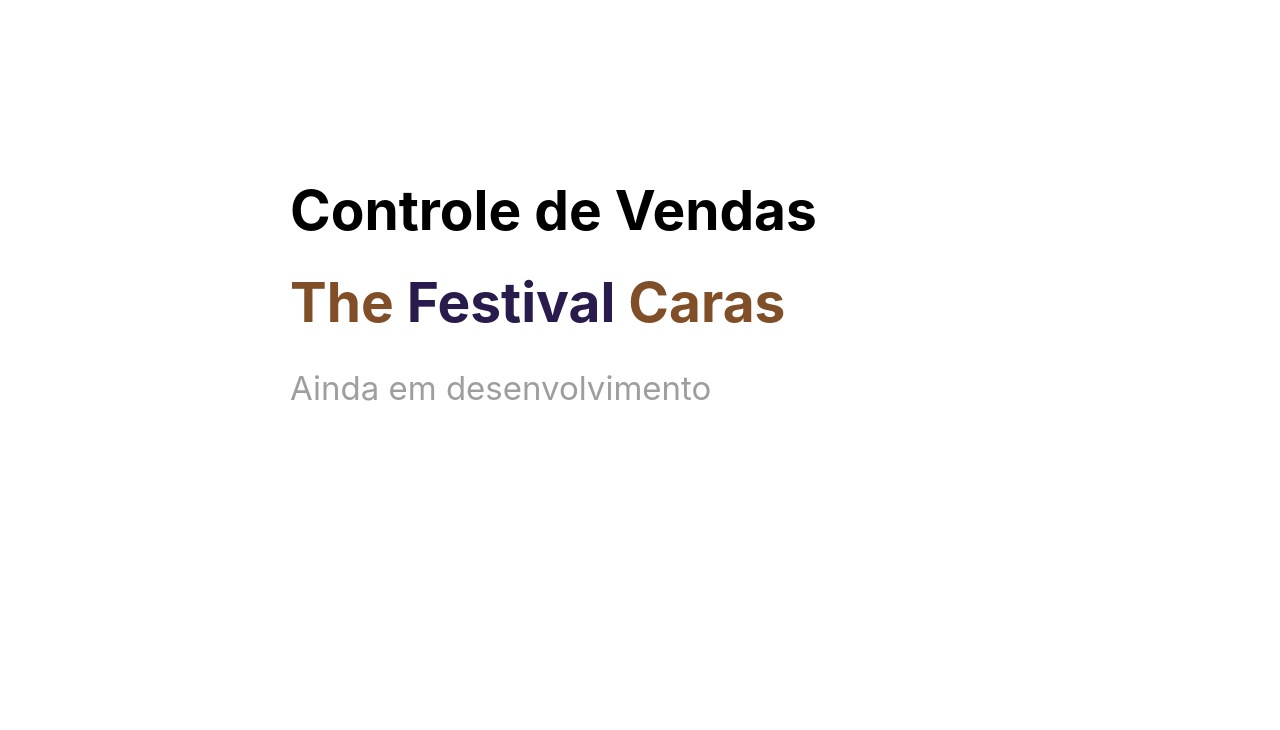
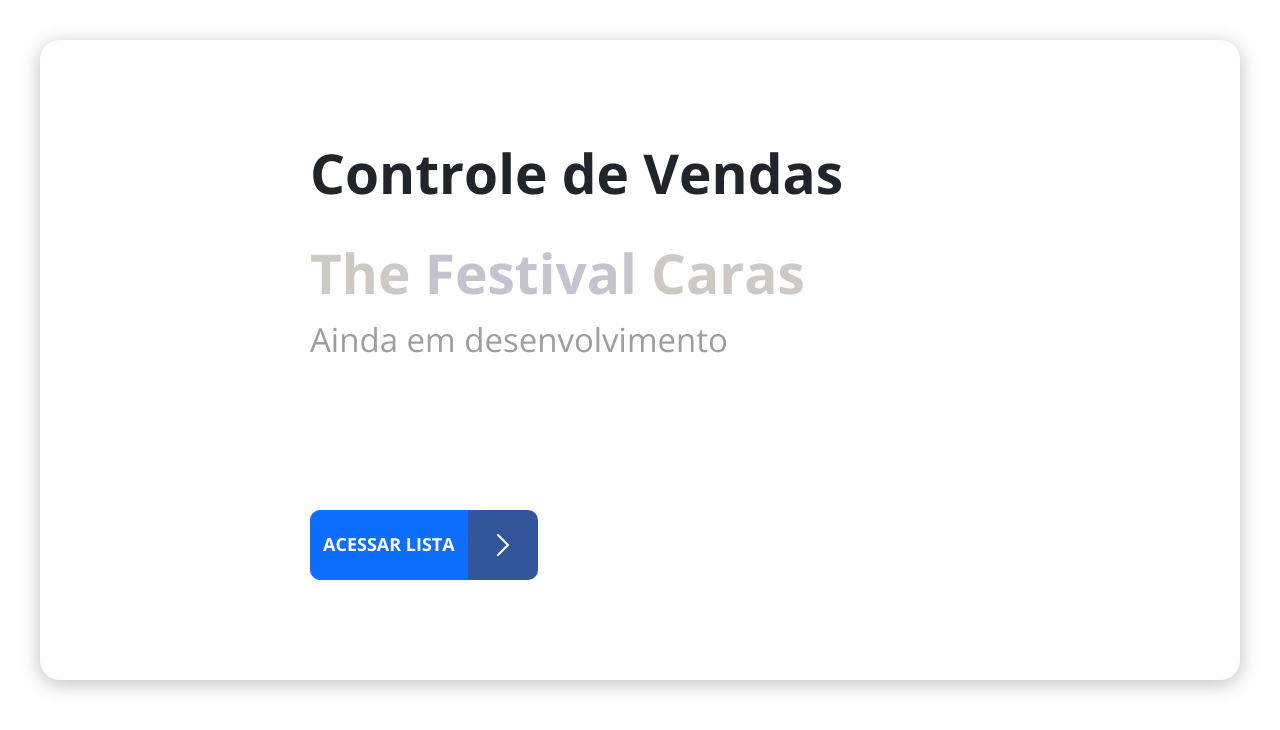
Before and after one commit to FreitassPedro/Sistema-TFC, a React (Create React App) app in the folder frontend/: page / in a window 1280 px wide. Shown: the top 730 px of the page. Built offline with nearby package versions, Linux system fonts and the light colour scheme.

Commit message:
:bug: fix: Corrigido importacao Bootstrap

```diff
--- a/frontend/src/App.css
+++ b/frontend/src/App.css
@@ -1,38 +1,27 @@
-.App {
-  text-align: center;
+@import url('https://fonts.googleapis.com/css2?family=Open+Sans:wght@400;700&display=swap');
+
+* {
+  font-family: 'Open Sans', sans-serif;
 }
 
-.App-logo {
-  height: 40vmin;
-  pointer-events: none;
+h1,
+h2,
+h3,
+h4,
+h5,
+h6 {
+  margin-bottom: 0;
+  font-weight: 700;
 }
 
-@media (prefers-reduced-motion: no-preference) {
-  .App-logo {
-    animation: App-logo-spin infinite 20s linear;
-  }
+a,
+a:hover {
+  text-decoration: none;
+  color: unset;
 }
 
-.App-header {
-  background-color: #282c34;
-  min-height: 100vh;
-  display: flex;
-  flex-direction: column;
-  align-items: center;
-  justify-content: center;
-  font-size: calc(10px + 2vmin);
-  color: white;
+.base-card {
+  background-color: #fff;
+  box-shadow: 0px 4px 20px rgba(0, 0, 0, 0.25);
+  border-radius: 10px;
 }
-
-.App-link {
-  color: #61dafb;
-}
-
-@keyframes App-logo-spin {
-  from {
-    transform: rotate(0deg);
-  }
-  to {
-    transform: rotate(360deg);
-  }
-}
--- /dev/null
+++ b/frontend/src/components/ButtonIcon/ButtonIcon.tsx
@@ -0,0 +1,18 @@
+import './styles.css';
+
+import { ReactComponent as ArrowIcon } from '../../assets/images/arrow.svg';
+
+const ButtonIcon = () => {
+  return (
+    <div className="btn-container">
+      <button className="btn btn-primary">
+        <h6>Acessar Lista</h6>
+      </button>
+      <div className="btn-icon-container">
+        <ArrowIcon />
+      </div>
+    </div>
+  );
+};
+
+export default ButtonIcon;
--- /dev/null
+++ b/frontend/src/components/ButtonIcon/styles.css
@@ -0,0 +1,34 @@
+.btn-container {
+    display: flex;
+}
+
+.btn-container button {
+    border-radius: 10px 0 0 10px;
+}
+
+.btn h6 {
+    color: #fff;
+    font-size: 12px;
+    text-transform: uppercase;
+}
+
+.btn-icon-container {
+    display: flex;
+    justify-content: center;
+    align-items: center;
+    width: 50px;
+    height: 50px;
+    border-radius: 0px 10px 10px 0px;
+    background-color: #33569B;
+}
+
+@media (min-width: 576px) {
+    .btn-icon-container {
+        width: 70px;
+        height: 70px;
+    }
+
+    .btn h6 {
+        font-size: 18px;
+    }
+}
--- a/frontend/src/index.css
+++ /dev/null
@@ -1,13 +0,0 @@
-body {
-  margin: 0;
-  font-family: -apple-system, BlinkMacSystemFont, 'Segoe UI', 'Roboto', 'Oxygen',
-    'Ubuntu', 'Cantarell', 'Fira Sans', 'Droid Sans', 'Helvetica Neue',
-    sans-serif;
-  -webkit-font-smoothing: antialiased;
-  -moz-osx-font-smoothing: grayscale;
-}
-
-code {
-  font-family: source-code-pro, Menlo, Monaco, Consolas, 'Courier New',
-    monospace;
-}
--- a/frontend/src/pages/Home/index.tsx
+++ b/frontend/src/pages/Home/index.tsx
@@ -1,7 +1,6 @@
-
-import { Link } from 'react-router-dom';
-
-import './styles.css';
+import { Link } from "react-router-dom";
+import ButtonIcon from "../../components/ButtonIcon/ButtonIcon";
+import "./styles.css";
 
 const Home = () => {
   return (
@@ -10,18 +9,19 @@
         <div className="home-content-container">
           <div>
             <h1>Controle de Vendas</h1>
-            <span className="text-the-caras"> The <span className="text-festival">Festival</span> Caras</span>
-            <p className="home-subtitle">
-                Ainda em desenvolvimento
-            </p>
+            <div className="animated-text">
+              <span className="text-the-caras">
+                The <span className="text-festival">Festival</span> Caras
+              </span>
+            </div>
+            <p className="home-subtitle">Ainda em desenvolvimento</p>
           </div>
           <div>
-            <Link to="/products">
-
+            <Link to="/lista">
+              <ButtonIcon />
             </Link>
           </div>
         </div>
-
       </div>
     </div>
   );
--- a/frontend/src/pages/Home/styles.css
+++ b/frontend/src/pages/Home/styles.css
@@ -38,6 +38,7 @@
   width: 100%;
   height: auto;
 }
+
 
 @media (min-width: 576px) {
   .home-container {
@@ -131,13 +132,31 @@
 
 
 .text-the-caras {
-  color: #804f28;
+  color: #382719;
   text-align: center;
   font-weight: bold;
+  text-align: center;
 }
 
 .text-festival {
-  color: rgb(41, 28, 77);
+  color: rgb(28, 16, 70);
   text-align: center;
   font-weight: bold;
+
 }
+
+.animated-text {
+  display: inline-block;
+  overflow: hidden;
+  vertical-align: bottom;
+  animation: fade-in-out 3s ease-in-out infinite;
+}
+
+@keyframes fade-in-out {
+  0%, 100% {
+    opacity: 0;
+  }
+  50% {
+    opacity: 1;
+  }
+}
--- a/frontend/tsconfig.json
+++ b/frontend/tsconfig.json
@@ -1,5 +1,6 @@
 {
   "compilerOptions": {
+    "baseUrl": "./src",
     "target": "es5",
     "lib": [
       "dom",
```
Also changed, not shown: frontend/src/assets/styles/custom.scss (added, +8 -0 lines), frontend/src/index.tsx (+6 -5 lines), frontend/src/assets/images/arrow.svg (added), 1 other file (tests, documents, lock files or other folders).
